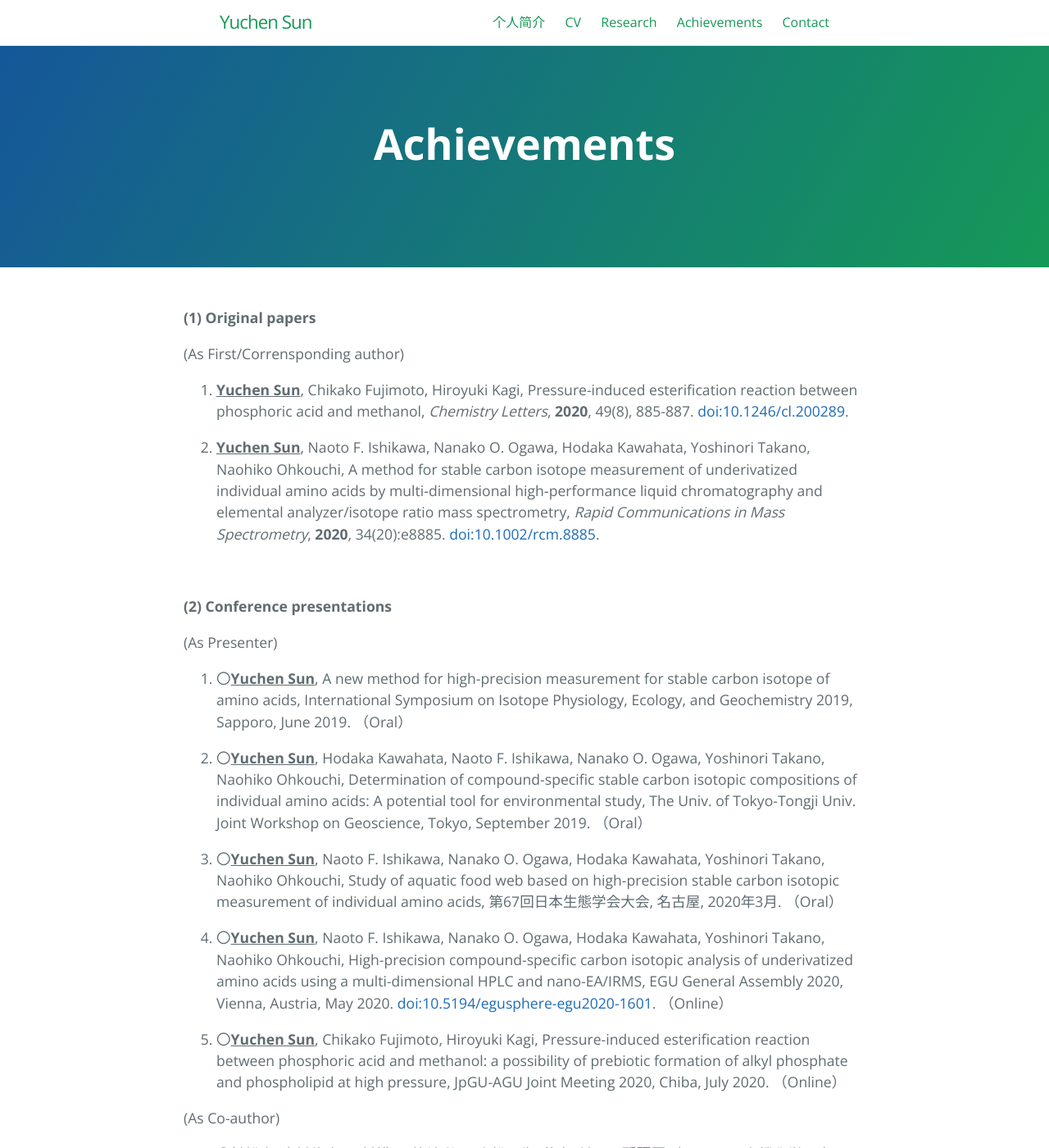
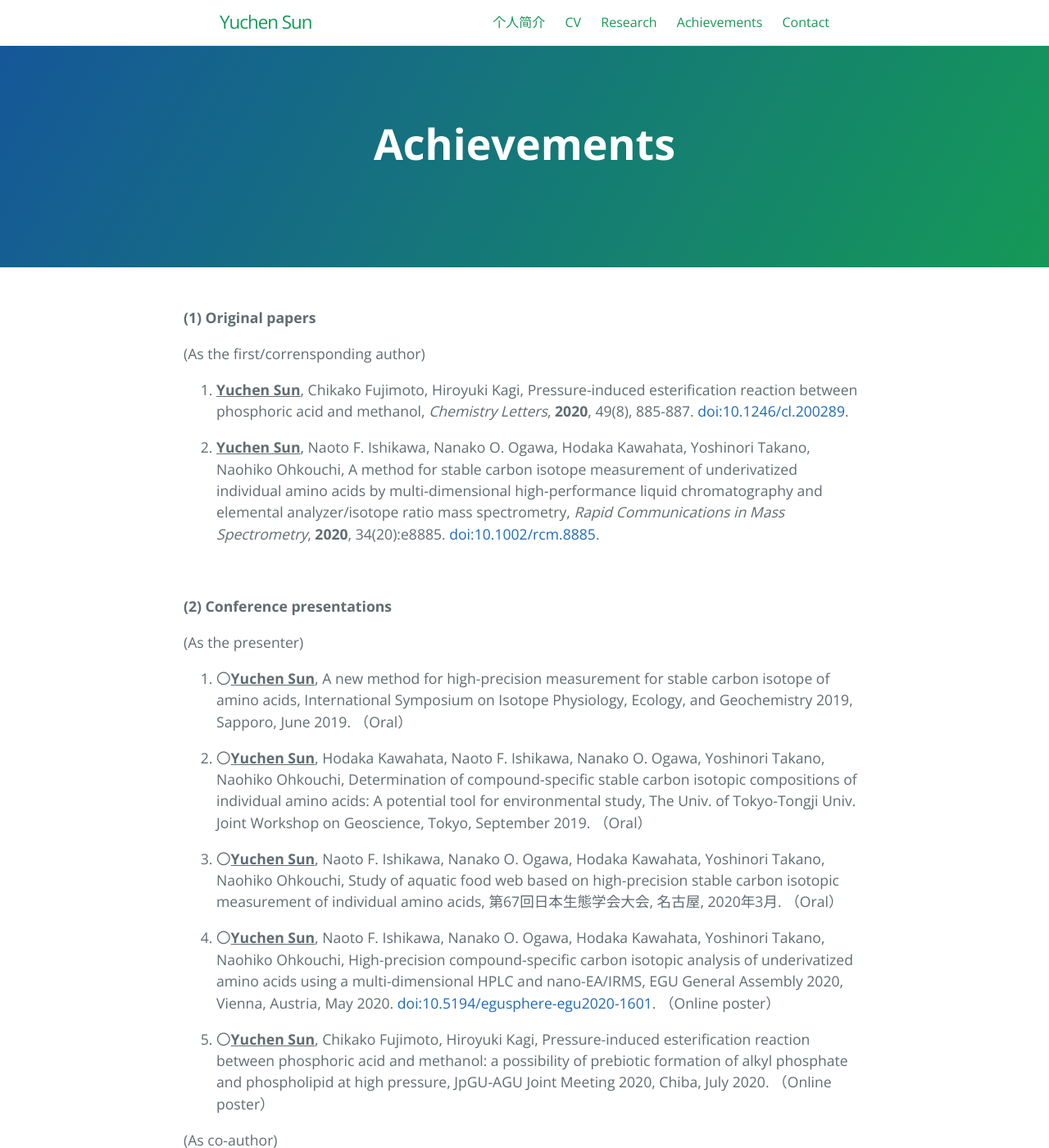
Before and after one commit to sonyuushin/sonyuushin.github.io, a Jekyll site: the page built from achievements.md, in a window 1280 px wide and 1400 px high. Shown: the whole window at 82% size. Built offline with Jekyll 4.4.1, drawn with Linux system fonts in a browser that asks for light colours.

Commit message:
Update achievements.md

```diff
--- a/achievements.md
+++ b/achievements.md
@@ -10,7 +10,7 @@ order: 5
 
 <b>(1) Original papers</b>
 
-(As First/Corrensponding author)
+(As the first/corrensponding author)
 
 1. <b><u>Yuchen Sun</u></b>, Chikako Fujimoto, Hiroyuki Kagi, Pressure-induced esterification reaction between phosphoric acid and methanol, <i>Chemistry Letters</i>, <b>2020</b>, 49(8), 885-887. <a href="https://www.journal.csj.jp/doi/10.1246/cl.200289">doi:10.1246/cl.200289</a>.
 
@@ -20,7 +20,7 @@ order: 5
 
 <b>(2) Conference presentations</b>
 
-(As Presenter)
+(As the presenter)
 
 3. 〇<b><u>Yuchen Sun</u></b>, A new method for high-precision measurement for stable carbon isotope of amino acids, International Symposium on Isotope Physiology, Ecology, and Geochemistry 2019, Sapporo, June 2019. （Oral）
 
@@ -28,11 +28,11 @@ order: 5
 
 5. 〇<b><u>Yuchen Sun</u></b>, Naoto F. Ishikawa, Nanako O. Ogawa, Hodaka Kawahata, Yoshinori Takano, Naohiko Ohkouchi, Study of aquatic food web based on high-precision stable carbon isotopic measurement of individual amino acids, 第67回日本生態学会大会, 名古屋, 2020年3月. （Oral）
 
-6. 〇<b><u>Yuchen Sun</u></b>, Naoto F. Ishikawa, Nanako O. Ogawa, Hodaka Kawahata, Yoshinori Takano, Naohiko Ohkouchi, High-precision compound-specific carbon isotopic analysis of underivatized amino acids using a multi-dimensional HPLC and nano-EA/IRMS, EGU General Assembly 2020, Vienna, Austria, May 2020. <a href="https://meetingorganizer.copernicus.org/EGU2020/EGU2020-1601.html">doi:10.5194/egusphere-egu2020-1601</a>. （Online）
+6. 〇<b><u>Yuchen Sun</u></b>, Naoto F. Ishikawa, Nanako O. Ogawa, Hodaka Kawahata, Yoshinori Takano, Naohiko Ohkouchi, High-precision compound-specific carbon isotopic analysis of underivatized amino acids using a multi-dimensional HPLC and nano-EA/IRMS, EGU General Assembly 2020, Vienna, Austria, May 2020. <a href="https://meetingorganizer.copernicus.org/EGU2020/EGU2020-1601.html">doi:10.5194/egusphere-egu2020-1601</a>. （Online poster）
 
-7. 〇<b><u>Yuchen Sun</u></b>, Chikako Fujimoto, Hiroyuki Kagi, Pressure-induced esterification reaction between phosphoric acid and methanol: a possibility of prebiotic formation of alkyl phosphate and phospholipid at high pressure, JpGU-AGU Joint Meeting 2020, Chiba, July 2020. （Online）
+7. 〇<b><u>Yuchen Sun</u></b>, Chikako Fujimoto, Hiroyuki Kagi, Pressure-induced esterification reaction between phosphoric acid and methanol: a possibility of prebiotic formation of alkyl phosphate and phospholipid at high pressure, JpGU-AGU Joint Meeting 2020, Chiba, July 2020. （Online poster）
 
 
-(As Co-author)
+(As co-author)
 
 8. 〇鍵裕之, 高橋修也, 三村耕一, 篠崎彩子, 小松一生, 藤本千賀子, <b><u>孫語辰</u></b>, 高圧下での有機化学反応からみた氷惑星における分子進化の可能性, 第59回高圧討論会, 岡山, 2018年11月.（Oral）
```
